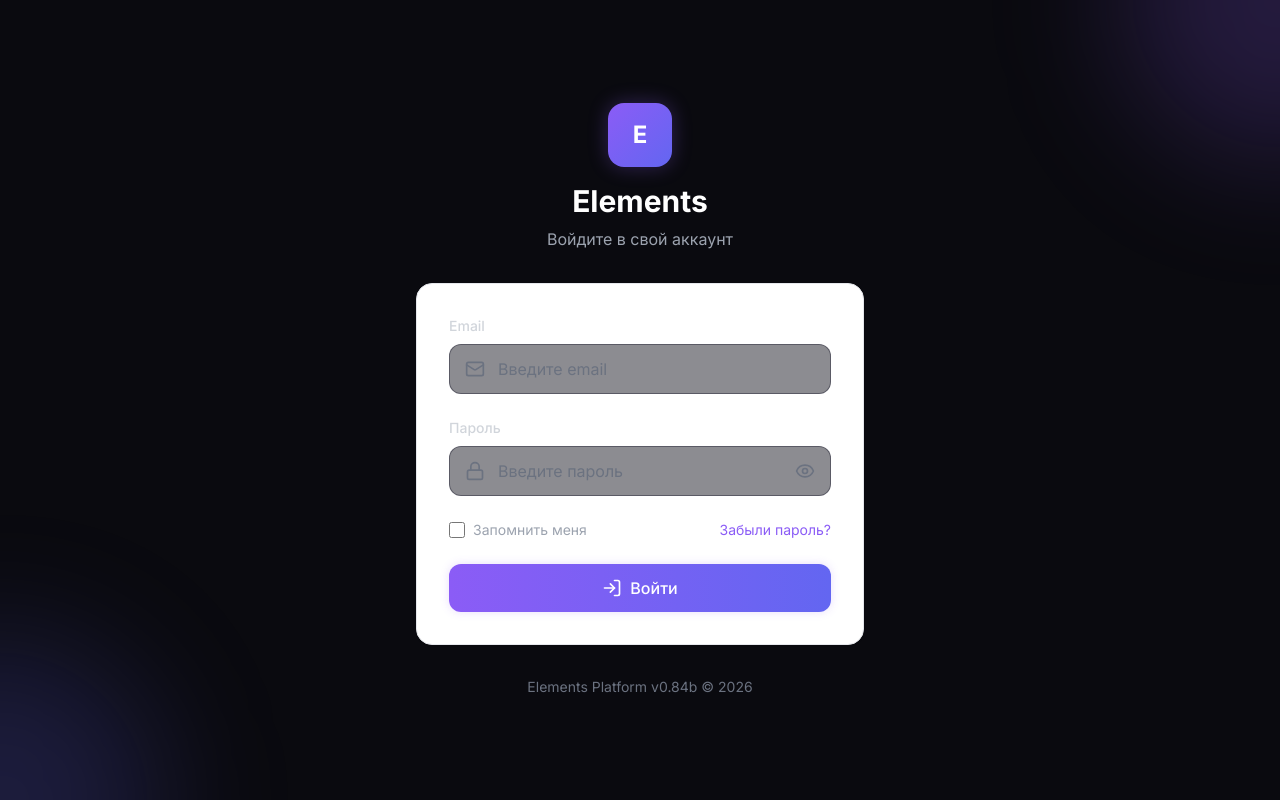
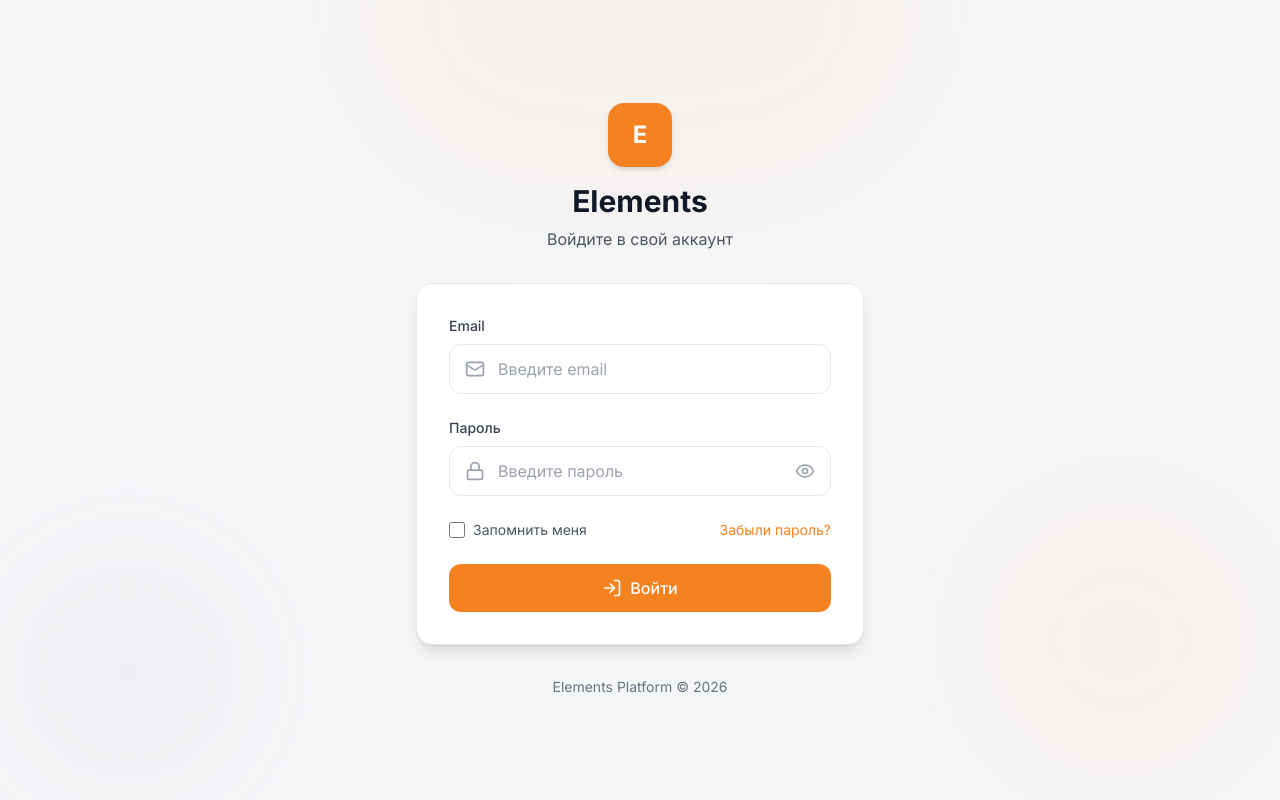
Before and after one commit to skandal1st/elements, a React (Vite) app in the folder frontend/: page /login in a window 1280 px wide. Built offline with nearby package versions, Linux system fonts and the light colour scheme.

Commit message:
Перекрашен экран авторизации

```diff
--- a/frontend/src/shared/components/auth/LoginForm.tsx
+++ b/frontend/src/shared/components/auth/LoginForm.tsx
@@ -29,43 +29,41 @@ export function LoginForm() {
   };
 
   return (
-    <div className="min-h-screen flex items-center justify-center bg-dark-900 px-4">
-      {/* Background decoration */}
-      <div className="absolute inset-0 overflow-hidden">
-        <div className="absolute -top-40 -right-40 w-80 h-80 bg-accent-purple/20 rounded-full blur-3xl"></div>
-        <div className="absolute -bottom-40 -left-40 w-80 h-80 bg-accent-indigo/20 rounded-full blur-3xl"></div>
+    <div className="min-h-screen flex items-center justify-center bg-brand-light px-4">
+      {/* Фон: мягкие акценты бренда */}
+      <div className="absolute inset-0 overflow-hidden pointer-events-none">
+        <div className="absolute top-0 left-1/2 -translate-x-1/2 -translate-y-1/2 w-[600px] h-[400px] bg-brand-green/5 rounded-full blur-3xl" />
+        <div className="absolute bottom-0 right-0 w-80 h-80 bg-brand-green/5 rounded-full blur-3xl" />
+        <div className="absolute bottom-0 left-0 w-64 h-64 bg-gray-200/50 rounded-full blur-3xl" />
       </div>
 
       <div className="relative w-full max-w-md">
-        {/* Logo */}
+        {/* Логотип и заголовок */}
         <div className="text-center mb-8">
-          <div className="w-16 h-16 mx-auto mb-4 rounded-2xl bg-gradient-to-br from-accent-purple to-accent-indigo flex items-center justify-center shadow-glow">
+          <div className="w-16 h-16 mx-auto mb-4 rounded-2xl bg-brand-green flex items-center justify-center shadow-md">
             <span className="text-2xl font-bold text-white">E</span>
           </div>
-          <h1 className="text-3xl font-bold text-white mb-2">Elements</h1>
-          <p className="text-gray-400">Войдите в свой аккаунт</p>
+          <h1 className="text-3xl font-bold text-gray-900 mb-2">Elements</h1>
+          <p className="text-gray-600">Войдите в свой аккаунт</p>
         </div>
 
-        {/* Login Card */}
-        <div className="glass-card p-8">
+        {/* Карточка входа */}
+        <div className="glass-card p-8 shadow-lg">
           <form onSubmit={handleSubmit} className="space-y-6">
             {error && (
-              <div className="p-4 rounded-xl bg-red-500/10 border border-red-500/20">
-                <p className="text-sm text-red-400">{error}</p>
+              <div className="p-4 rounded-xl bg-red-50 border border-red-200">
+                <p className="text-sm text-red-600">{error}</p>
               </div>
             )}
 
-            {/* Email Input */}
+            {/* Email */}
             <div className="space-y-2">
-              <label
-                htmlFor="email"
-                className="block text-sm font-medium text-gray-300"
-              >
+              <label htmlFor="email" className="block text-sm font-medium text-gray-700">
                 Email
               </label>
               <div className="relative">
                 <div className="absolute inset-y-0 left-0 pl-4 flex items-center pointer-events-none">
-                  <Mail className="w-5 h-5 text-gray-500" />
+                  <Mail className="w-5 h-5 text-gray-400" />
                 </div>
                 <input
                   id="email"
@@ -73,7 +71,7 @@ export function LoginForm() {
                   type="email"
                   autoComplete="email"
                   required
-                  className="w-full pl-12 pr-4 py-3 bg-dark-700/50 border border-dark-500/50 rounded-xl text-white placeholder-gray-500 focus:outline-none focus:border-accent-purple/50 focus:ring-1 focus:ring-accent-purple/30 transition-all"
+                  className="glass-input w-full pl-12 pr-4 py-3"
                   placeholder="Введите email"
                   value={email}
                   onChange={(e) => setEmail(e.target.value)}
@@ -81,17 +79,14 @@ export function LoginForm() {
               </div>
             </div>
 
-            {/* Password Input */}
+            {/* Пароль */}
             <div className="space-y-2">
-              <label
-                htmlFor="password"
-                className="block text-sm font-medium text-gray-300"
-              >
+              <label htmlFor="password" className="block text-sm font-medium text-gray-700">
                 Пароль
               </label>
               <div className="relative">
                 <div className="absolute inset-y-0 left-0 pl-4 flex items-center pointer-events-none">
-                  <Lock className="w-5 h-5 text-gray-500" />
+                  <Lock className="w-5 h-5 text-gray-400" />
                 </div>
                 <input
                   id="password"
@@ -99,51 +94,51 @@ export function LoginForm() {
                   type={showPassword ? "text" : "password"}
                   autoComplete="current-password"
                   required
-                  className="w-full pl-12 pr-12 py-3 bg-dark-700/50 border border-dark-500/50 rounded-xl text-white placeholder-gray-500 focus:outline-none focus:border-accent-purple/50 focus:ring-1 focus:ring-accent-purple/30 transition-all"
+                  className="glass-input w-full pl-12 pr-12 py-3"
                   placeholder="Введите пароль"
                   value={password}
                   onChange={(e) => setPassword(e.target.value)}
                 />
                 <button
                   type="button"
-                  className="absolute inset-y-0 right-0 pr-4 flex items-center"
+                  className="absolute inset-y-0 right-0 pr-4 flex items-center text-gray-400 hover:text-gray-600 transition-colors"
                   onClick={() => setShowPassword(!showPassword)}
                 >
                   {showPassword ? (
-                    <EyeOff className="w-5 h-5 text-gray-500 hover:text-gray-300 transition-colors" />
+                    <EyeOff className="w-5 h-5" />
                   ) : (
-                    <Eye className="w-5 h-5 text-gray-500 hover:text-gray-300 transition-colors" />
+                    <Eye className="w-5 h-5" />
                   )}
                 </button>
               </div>
             </div>
 
-            {/* Remember & Forgot */}
+            {/* Запомнить и Забыли пароль */}
             <div className="flex items-center justify-between">
               <label className="flex items-center gap-2 cursor-pointer">
                 <input
                   type="checkbox"
-                  className="w-4 h-4 rounded border-dark-500 bg-dark-700 text-accent-purple focus:ring-accent-purple/30 focus:ring-offset-0"
+                  className="w-4 h-4 rounded border-gray-300 text-brand-green focus:ring-brand-green/30 focus:ring-offset-0"
                 />
-                <span className="text-sm text-gray-400">Запомнить меня</span>
+                <span className="text-sm text-gray-600">Запомнить меня</span>
               </label>
               <button
                 type="button"
-                className="text-sm text-accent-purple hover:text-accent-violet transition-colors"
+                className="text-sm text-brand-green hover:text-brand-yellowHover transition-colors"
               >
                 Забыли пароль?
               </button>
             </div>
 
-            {/* Submit Button */}
+            {/* Кнопка Войти */}
             <button
               type="submit"
               disabled={loading}
-              className="w-full py-3 px-4 bg-gradient-to-r from-accent-purple to-accent-indigo hover:from-accent-violet hover:to-accent-purple text-white font-medium rounded-xl transition-all duration-200 shadow-glow-sm hover:shadow-glow disabled:opacity-50 disabled:cursor-not-allowed flex items-center justify-center gap-2"
+              className="glass-button w-full py-3 px-4 flex items-center justify-center gap-2"
             >
               {loading ? (
                 <>
-                  <div className="w-5 h-5 border-2 border-white/30 border-t-white rounded-full animate-spin"></div>
+                  <div className="w-5 h-5 border-2 border-white/30 border-t-white rounded-full animate-spin" />
                   <span>Вход...</span>
                 </>
               ) : (
@@ -156,9 +151,8 @@ export function LoginForm() {
           </form>
         </div>
 
-        {/* Footer */}
         <p className="text-center text-sm text-gray-500 mt-8">
-          Elements Platform v0.84b &copy; 2026
+          Elements Platform &copy; 2026
         </p>
       </div>
     </div>
```
